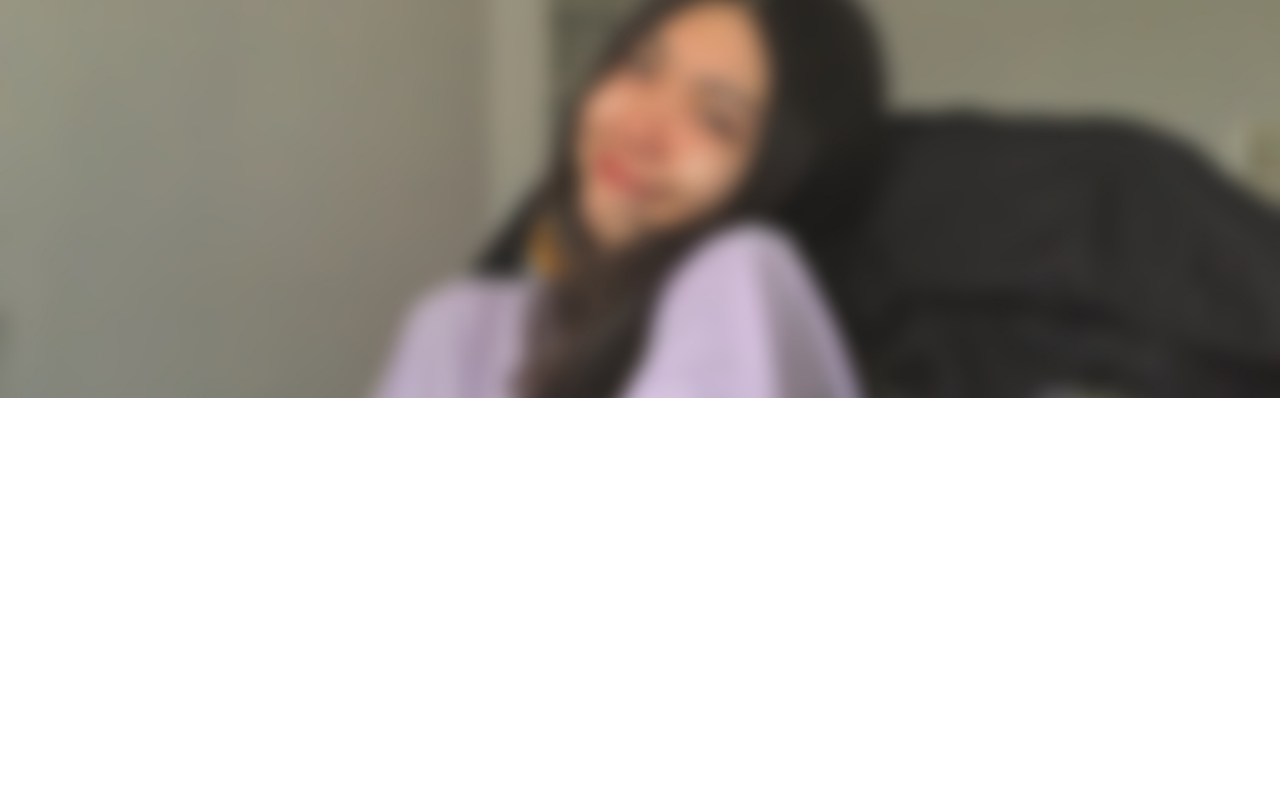
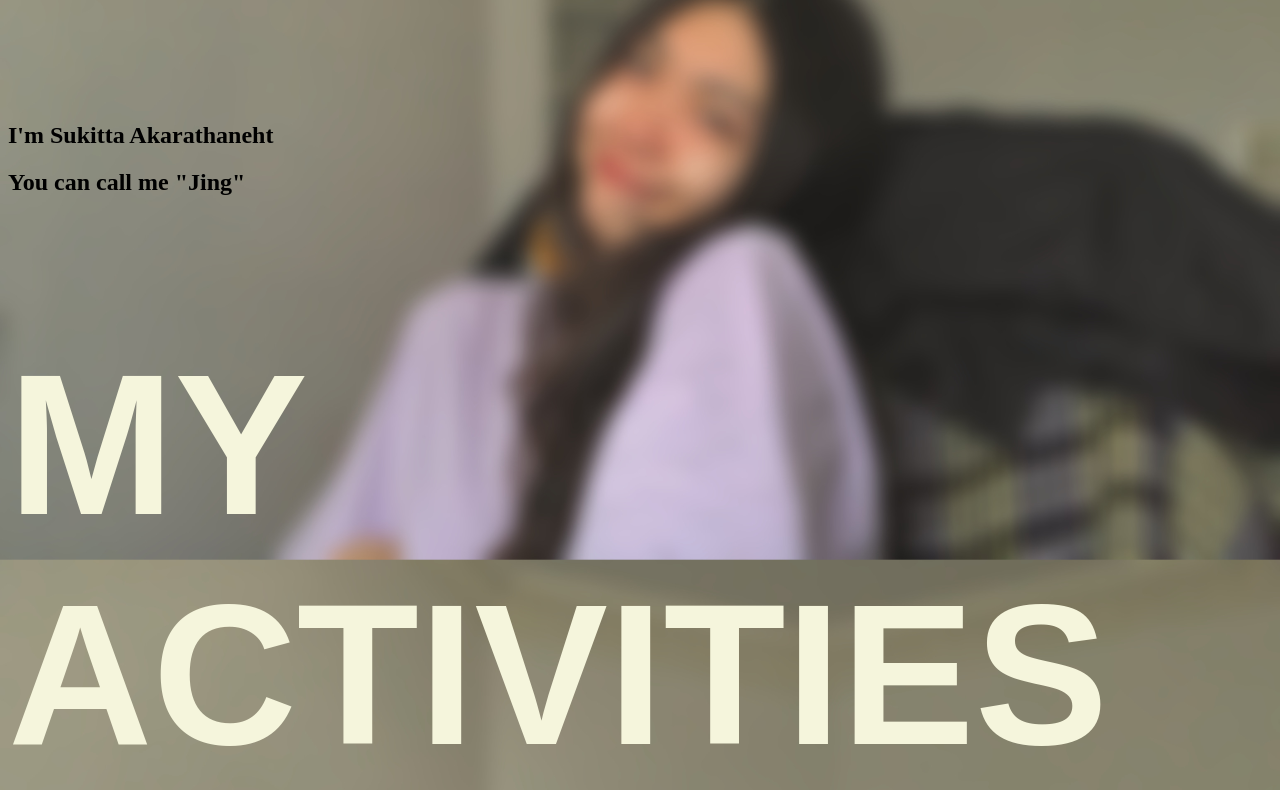
Before and after one commit to SUKITTA/sukitta.github.io, a plain HTML site: page about.html in a window 1280 px wide. Shown: the part 402-1192 px from the top of the page. Before the commit the page ends 800 px from the top, so only its background shows below. Drawn offline with Linux system fonts and the light colour scheme.

Commit message:
add font h1 style

```diff
--- a/about.html
+++ b/about.html
@@ -15,7 +15,7 @@ body {
 }
 h1 {
   font-family: 'Anton', sans-serif;
-  font-size: 200 px;
+  font-size: 200px;
   color: beige;
 }
 /* @font-face {
```
